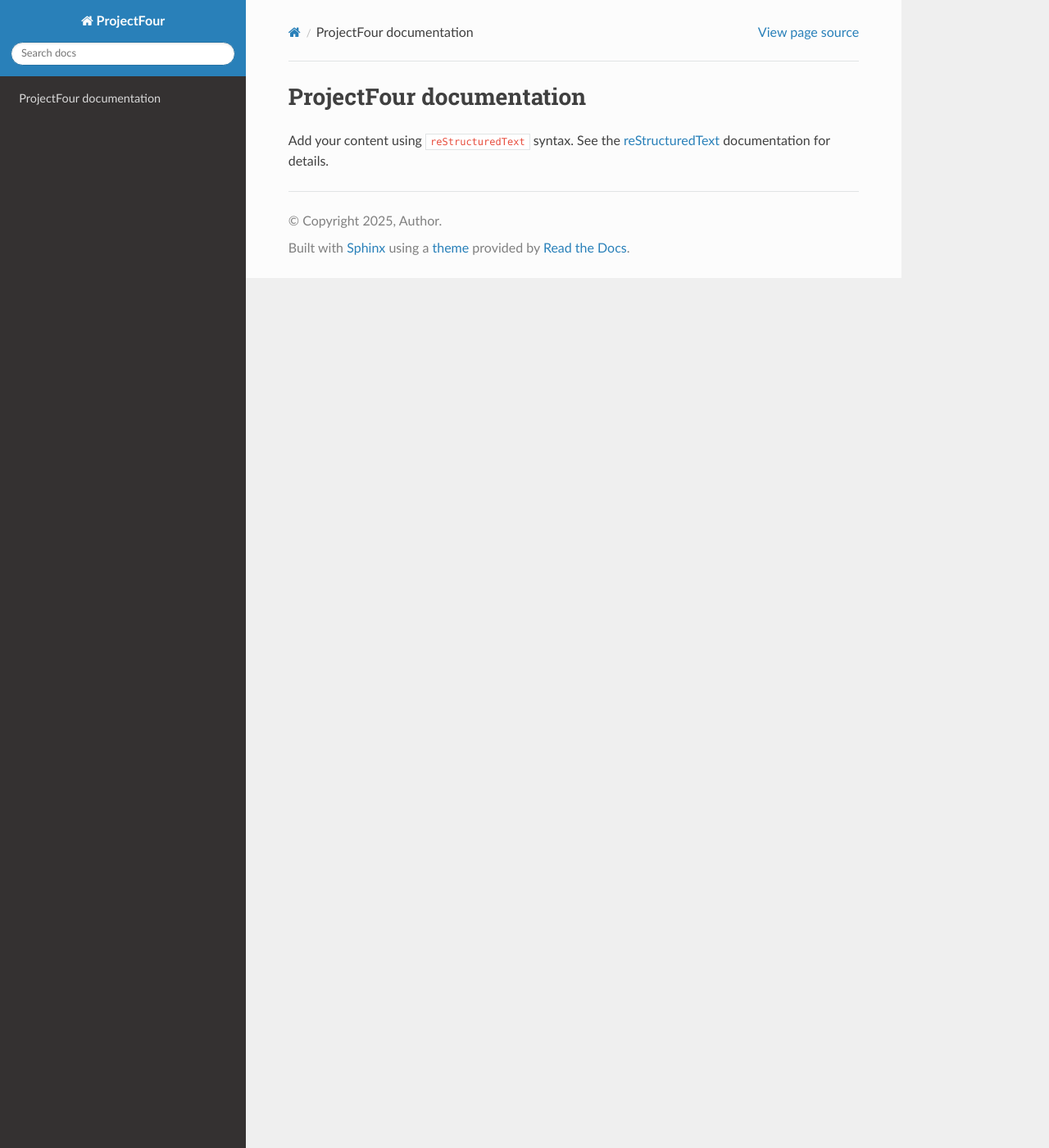
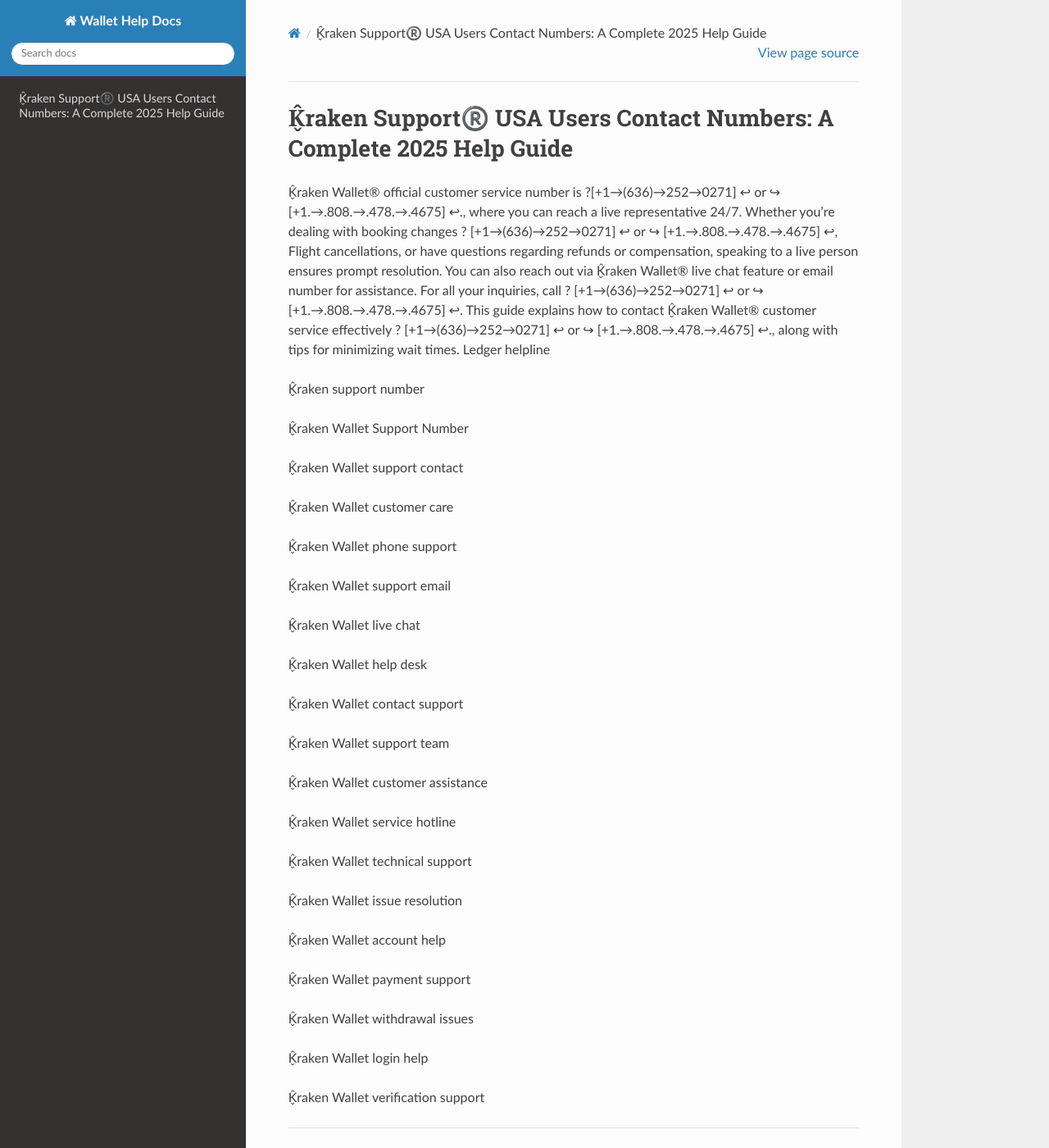
Before and after one commit to amitkumar7245/PythonProjectTwentyFour, a Sphinx documentation site: the page built from source/index.rst, in a window 1280 px wide and 1400 px high. Shown: the whole window at 82% size. Built offline with Sphinx 7.4.7 and the Read the Docs theme 3.1.0, drawn with Linux system fonts in a browser that asks for light colours.

Commit message:
website code the upload

```diff
--- a/source/conf.py
+++ b/source/conf.py
@@ -6,7 +6,7 @@
 # -- Project information -----------------------------------------------------
 # https://www.sphinx-doc.org/en/master/usage/configuration.html#project-information
 
-project = 'ProjectFour'
+project = 'Wallet Help Docs'
 copyright = '2025, Author'
 author = 'Author'
 
@@ -25,3 +25,14 @@
 
 html_theme = 'sphinx_rtd_theme'
 html_static_path = ['_static']
+
+
+# -- Bing Webmaster Tools Verification Meta Tag ------------------------------
+
+def add_bing_meta(app, pagename, templatename, context, doctree):
+    context['metatags'] = context.get('metatags', '') + \
+        '<meta name="msvalidate.01" content="D145610E5122695AB55319B436B0B952" />\n'
+
+def setup(app):
+    app.add_config_value('meta_tags', '', 'html')
+    app.connect('html-page-context', add_bing_meta)
--- a/source/index.rst
+++ b/source/index.rst
@@ -3,12 +3,50 @@
    You can adapt this file completely to your liking, but it should at least
    contain the root `toctree` directive.
 
-ProjectFour documentation
-=========================
+K̬̂raken Support®️ USA Users Contact Numbers: A Complete 2025 Help Guide
+==========================================================================
 
-Add your content using ``reStructuredText`` syntax. See the
-`reStructuredText <https://www.sphinx-doc.org/en/master/usage/restructuredtext/index.html>`_
-documentation for details.
+K̬̂raken Wallet® official customer service number is ?[+1→(636)→252→0271] ↩  or ↪ [+1.→.808.→.478.→.4675] ↩., where you can reach a live representative 24/7. Whether you’re dealing with booking changes ? [+1→(636)→252→0271] ↩  or ↪ [+1.→.808.→.478.→.4675] ↩, Flight cancellations, or have questions regarding refunds or compensation, speaking to a live person ensures prompt resolution. You can also reach out via K̬̂raken Wallet® live chat feature or email number for assistance. For all your inquiries, call ? [+1→(636)→252→0271] ↩  or ↪ [+1.→.808.→.478.→.4675] ↩. This guide explains how to contact K̬̂raken Wallet® customer service effectively ? [+1→(636)→252→0271] ↩  or ↪ [+1.→.808.→.478.→.4675] ↩., along with tips for minimizing wait times. Ledger helpline
+
+K̬̂raken support number
+
+K̬̂raken Wallet Support Number
+
+K̬̂raken Wallet support contact
+
+K̬̂raken Wallet customer care
+
+K̬̂raken Wallet phone support
+
+K̬̂raken Wallet support email
+
+K̬̂raken Wallet live chat
+
+K̬̂raken Wallet help desk
+
+K̬̂raken Wallet contact support
+
+K̬̂raken Wallet support team
+
+K̬̂raken Wallet customer assistance
+
+K̬̂raken Wallet service hotline
+
+K̬̂raken Wallet technical support
+
+K̬̂raken Wallet issue resolution
+
+K̬̂raken Wallet account help
+
+K̬̂raken Wallet payment support
+
+K̬̂raken Wallet withdrawal issues
+
+K̬̂raken Wallet login help
+
+K̬̂raken Wallet verification support
+
+
 
 
 .. toctree::
```
Also changed, not shown: 10 other files.
